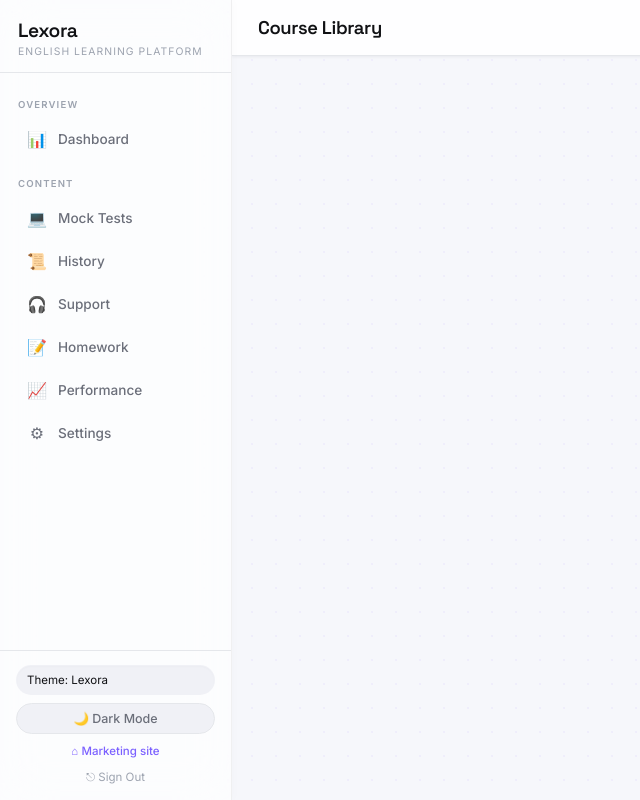
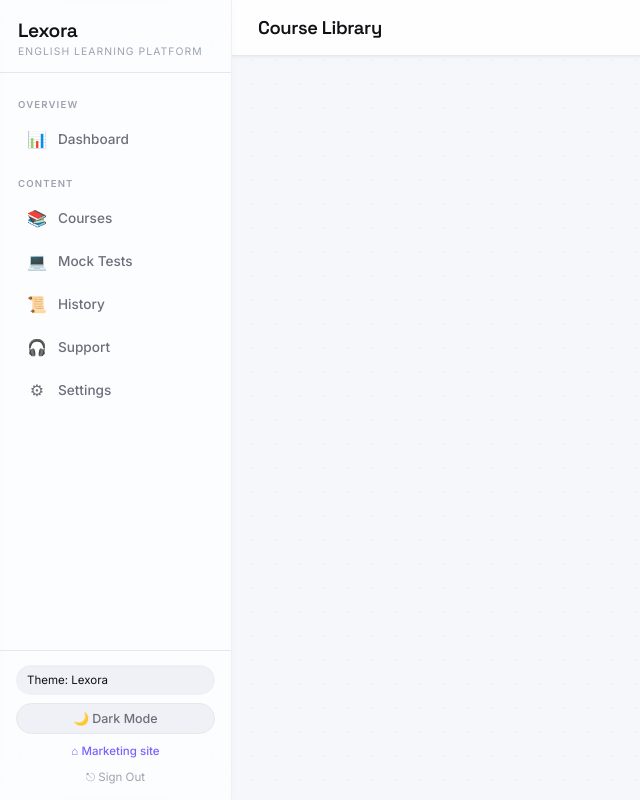
Before and after one commit to jimy-prog/Lexora, a Python web app: template templates/courses.html in a window 1280 px wide. Shown: the whole page, without its empty margins (0-640 px from the left). Run offline with Jinja, Linux system fonts and the light colour scheme; the template is opened without the code that fills it, so the values that code supplies are empty.

Commit message:
Move Homework and Performance to TEACHING sidebar section, and place Courses link in CONTENT sidebar section

```diff
--- a/templates/base.html
+++ b/templates/base.html
@@ -349,6 +349,12 @@ body.dark .alert-success{border-color:rgba(74,222,128,.2);color:var(--green)}
     <a class="nav-link {% if active_page=='waitlist' %}active{% endif %}" href="/waitlist/">
       <span class="nav-icon">⏳</span> Waitlist
     </a>
+    <a class="nav-link {% if active_page=='homework' %}active{% endif %}" href="/homework/">
+      <span class="nav-icon">📝</span> Homework
+    </a>
+    <a class="nav-link {% if active_page=='performance' %}active{% endif %}" href="/performance/">
+      <span class="nav-icon">📈</span> Performance
+    </a>
     {% endif %}
 
     <div class="nav-section">Content</div>
@@ -363,6 +369,9 @@ body.dark .alert-success{border-color:rgba(74,222,128,.2);color:var(--green)}
       <span class="nav-icon">⚙️</span> Manage Mocks
     </a>
     {% endif %}
+    <a class="nav-link {% if active_page=='courses' %}active{% endif %}" href="/courses/">
+      <span class="nav-icon">📚</span> Courses
+    </a>
     <a class="nav-link {% if active_page=='mock' %}active{% endif %}" href="/mock/">
       <span class="nav-icon">💻</span> Mock Tests
     </a>
@@ -371,12 +380,6 @@ body.dark .alert-success{border-color:rgba(74,222,128,.2);color:var(--green)}
     </a>
     <a class="nav-link {% if active_page=='support' %}active{% endif %}" href="/support">
       <span class="nav-icon">🎧</span> Support
-    </a>
-    <a class="nav-link {% if active_page=='homework' %}active{% endif %}" href="/homework/">
-      <span class="nav-icon">📝</span> Homework
-    </a>
-    <a class="nav-link {% if active_page=='performance' %}active{% endif %}" href="/performance/">
-      <span class="nav-icon">📈</span> Performance
     </a>
 
     {% if _is_staff %}
```
